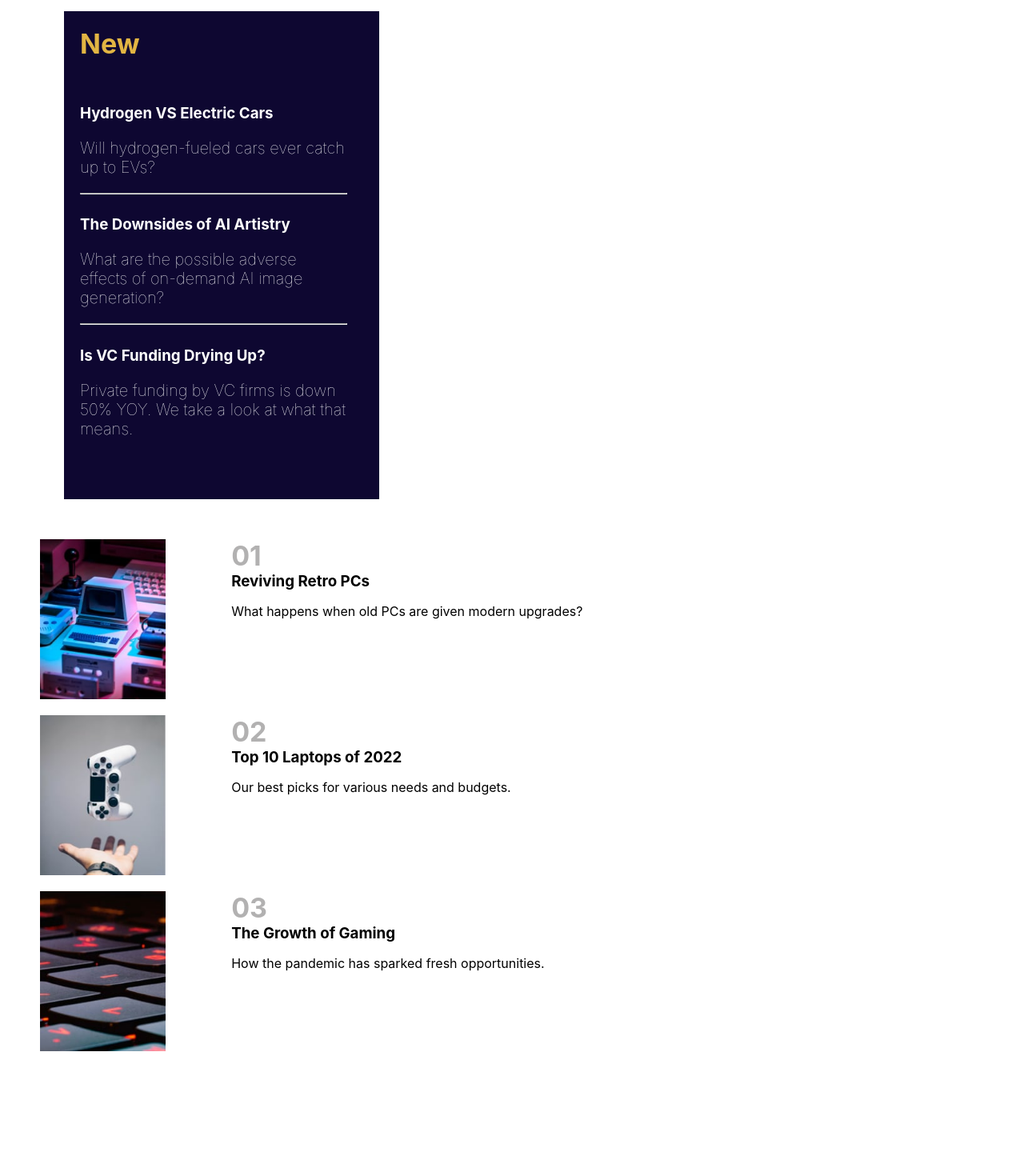
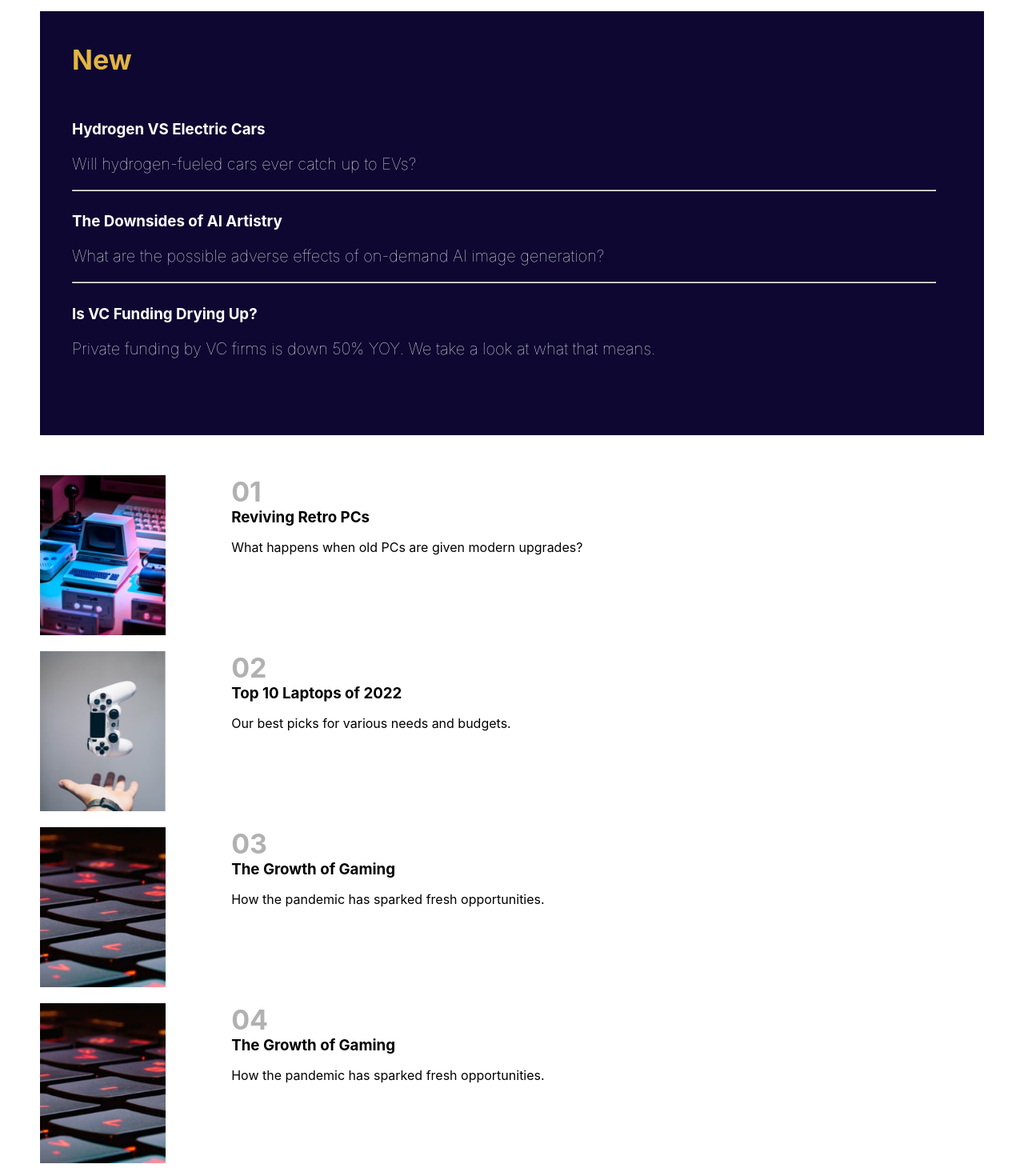
Before and after one commit to TimurBarmakov/test-app, a React (Create React App) app: page / in a window 1280 px wide. Shown: the part 628-2098 px from the top of the page at 80% size. Before the commit the page ends 1958 px from the top, so only its background shows below. Built offline with nearby package versions, Linux system fonts and the light colour scheme.

Commit message:
fifth commit

```diff
--- a/src/components/ContentBlock.css
+++ b/src/components/ContentBlock.css
@@ -90,3 +90,21 @@
     height: 300px;
     max-height: 100%;
   }
+
+
+  @media (max-width: 1400px) {
+    .mainContent, .newsBlock, .contentDescription {
+        box-sizing: border-box;
+    }
+    .mainContent{
+        width: 100%;
+    }
+    .newsBlock {
+        padding: 40px;
+        margin-left: 0;
+        width: 100%;
+    }
+    .contentDescription {
+        padding-left: 0;
+    }
+  }
--- a/src/components/Footer.js
+++ b/src/components/Footer.js
@@ -5,41 +5,53 @@ import SecondFooterImage from '../assets/images/image-gaming-growth.jpg';
 import ThirdFooterImage from '../assets/images/image-top-laptops.jpg';
 
 const Footer = () => {
+    const footerData = [
+        {
+            id: 1,
+            imgSrc: FirstFooterImage,
+            title: "01",
+            subTitle: "Reviving Retro PCs",
+            description: "What happens when old PCs are given modern upgrades?"
+        },
+        {
+            id: 2,
+            imgSrc: SecondFooterImage,
+            title: "02",
+            subTitle: "Top 10 Laptops of 2022",
+            description: "Our best picks for various needs and budgets."
+        },
+        {
+            id: 3,
+            imgSrc: ThirdFooterImage,
+            title: "03",
+            subTitle: "The Growth of Gaming",
+            description: "How the pandemic has sparked fresh opportunities."
+        },
+        {
+            id: 4,
+            imgSrc: ThirdFooterImage,
+            title: "04",
+            subTitle: "The Growth of Gaming",
+            description: "How the pandemic has sparked fresh opportunities."
+        }
+    ];
+
     return (
         <footer>
             <div className="container">
                     <ul className="footerList">
-                    <li>
+                    {footerData.map((item) => (
+                        <li key={item.id}>
                             <div className="footerImageContainer">
-                            <img src={FirstFooterImage} alt="Основное изображение" />
+                                <img src={item.imgSrc} alt="Основное изображение" />
                             </div>
                             <div className="footerDescription">
-                            <h2>01</h2>
-                            <h3>Reviving Retro PCs</h3>
-                            <p>What happens when old PCs are given modern upgrades?
-                            </p>
+                                <h2>{item.title}</h2>
+                                <h3>{item.subTitle}</h3>
+                                <p>{item.description}</p>
                             </div>
                         </li>
-                    <li>
-                        <div className="footerImageContainer">
-                            <img src={SecondFooterImage} alt="Основное изображение" />
-                        </div>
-                        <div className="footerDescription">
-                            <h2>02</h2>
-                            <h3>Top 10 Laptops of 2022</h3>
-                            <p>Our best picks for various needs and budgets.</p>
-                        </div>
-                    </li>
-                    <li>
-                        <div className="footerImageContainer">
-                            <img src={ThirdFooterImage} alt="Основное изображение" />
-                        </div>
-                        <div className="footerDescription">
-                            <h2>03</h2>
-                            <h3>The Growth of Gaming</h3>
-                            <p>How the pandemic has sparked fresh opportunities.</p>
-                        </div>
-                    </li>
+                    ))}
                 </ul>
             </div>
         </footer>
```
Also changed, not shown: src/App.css (line endings or trailing spaces), src/components/Header.css (line endings or trailing spaces). Lines whose indentation alone changed are shown as unchanged.
